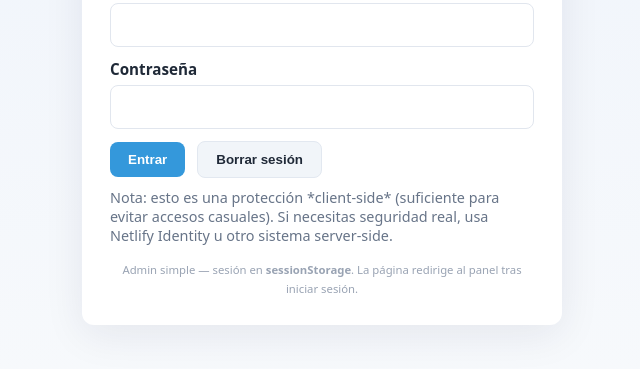
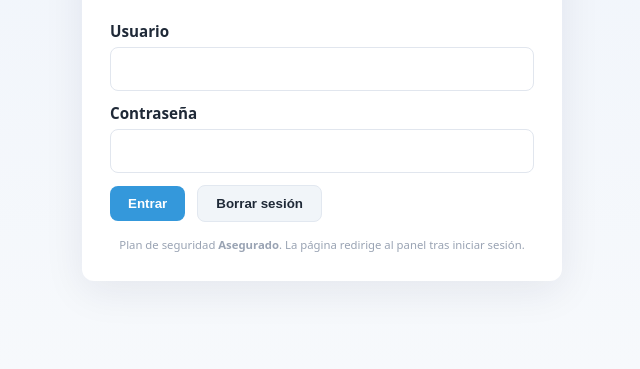
Before and after one commit to bombasjr321/mi-portafolio, a website: page mi-blog/public/login.html in a window 1280 px wide. Shown: the part 321-690 px from the top of the page, without its empty margins (318-958 px from the left). Drawn offline with Linux system fonts and the light colour scheme.

Commit message:
se corrigio login

```diff
--- a/mi-blog/public/assets/js/admin.js
+++ b/mi-blog/public/assets/js/admin.js
@@ -500,7 +500,7 @@ if (typeof window !== 'undefined') {
   btn.addEventListener('click', () => {
     try { sessionStorage.removeItem('admin_auth'); } catch(e){ localStorage.removeItem('admin_auth'); }
     // redirigir al login
-    window.location.href = '/admin/login.html';
+    window.location.href = '/login.html';
   });
 })();
 
--- a/mi-blog/public/login.html
+++ b/mi-blog/public/login.html
@@ -53,11 +53,10 @@
 
       <div id="login-error" class="error" style="display:none"></div>
 
-      <p class="note">Nota: esto es una protección *client-side* (suficiente para evitar accesos casuales). Si necesitas seguridad real, usa Netlify Identity u otro sistema server-side.</p>
     </form>
 
     <footer>
-      <small>Admin simple — sesión en <strong>sessionStorage</strong>. La página redirige al panel tras iniciar sesión.</small>
+      <small>Plan de seguridad <strong>Asegurado</strong>. La página redirige al panel tras iniciar sesión.</small>
     </footer>
   </main>
 
```
